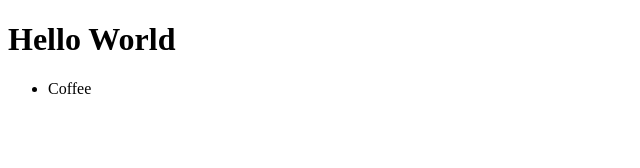
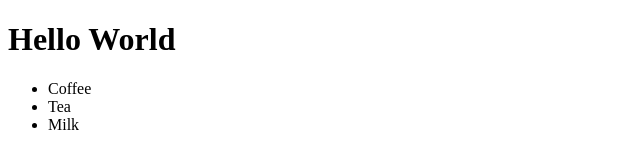
Before and after one commit to mrd108/Structure-Exercise, a plain HTML site: page Index.html in a window 1280 px wide. Shown: the full height of the page, 0-640 px from the left. Drawn offline with Linux system fonts and the light colour scheme.

Commit message:
Update Index.html

```diff
--- a/Index.html
+++ b/Index.html
@@ -15,6 +15,10 @@
 
 <ul>
     <li>Coffee</li>
+    <li>Tea</li>
+    <li>Milk</li>
+<ul>
+
 
 </body>
 </html>
```
